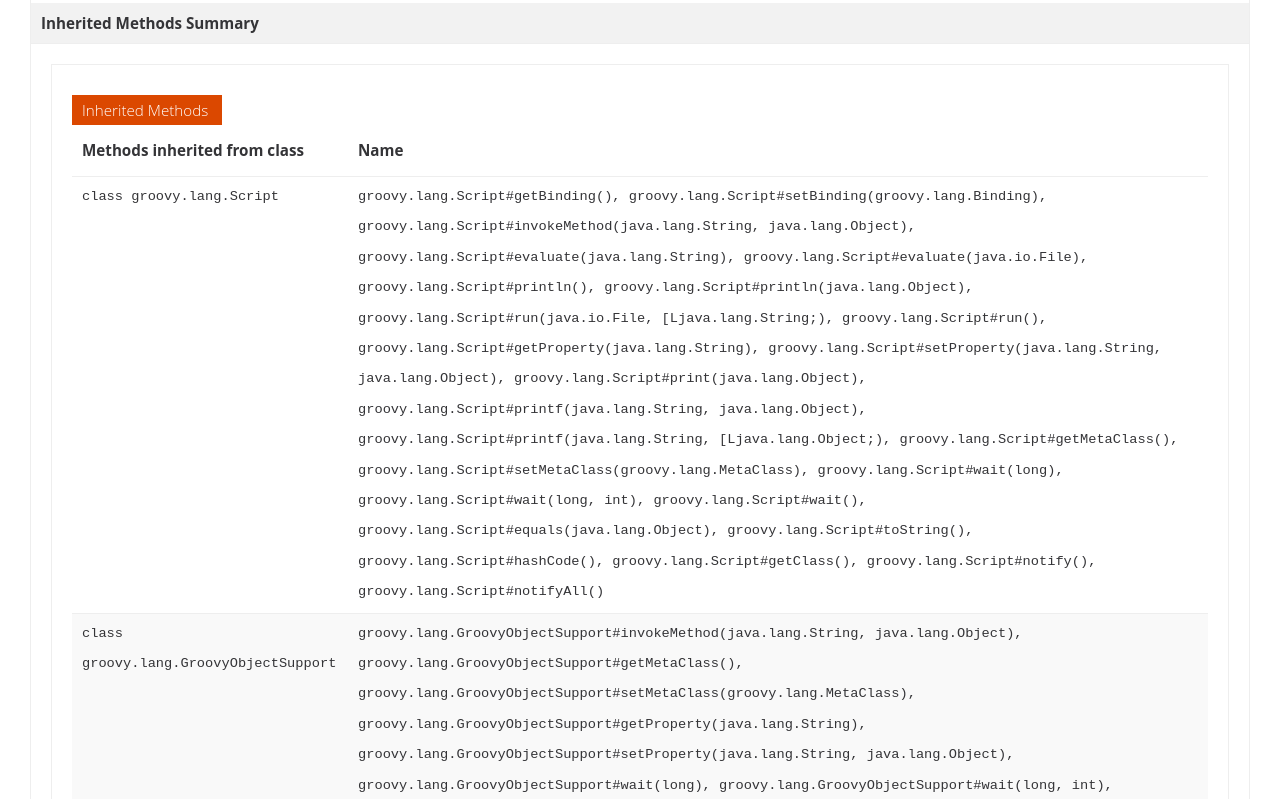
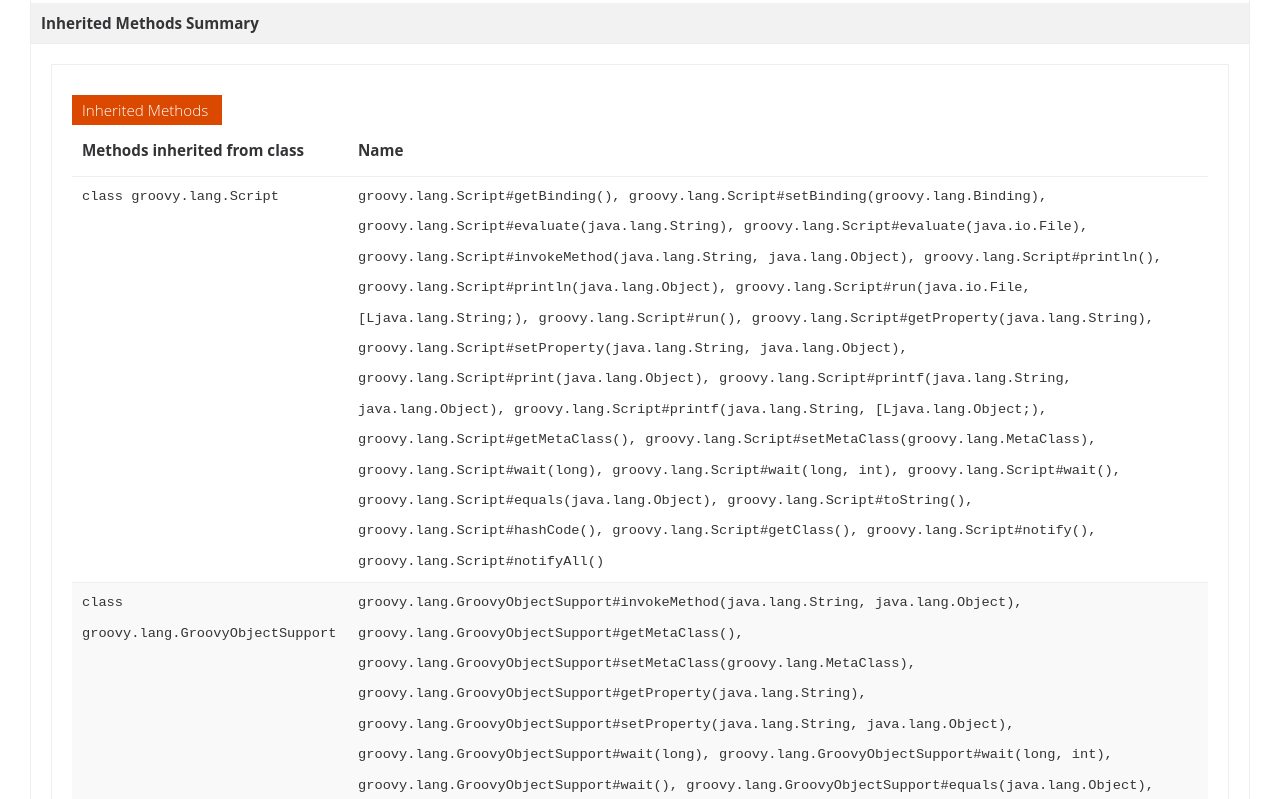
Before and after one commit to tracetronic/jenkins-library, a plain HTML site: page docs/vars/cmd.html in a window 1280 px wide. Shown: the part 614-1413 px from the top of the page. Drawn offline with Linux system fonts and the light colour scheme.

Commit message:
Sync documentation
Signed-off-by: MartinGroscheTT <MartinGroscheTT@users.noreply.github.com>

```diff
--- a/docs/vars/cmd.html
+++ b/docs/vars/cmd.html
@@ -163,7 +163,7 @@ if (location.href.indexOf('is-external=true') == -1) {
 
                         <tr class="altColor">
                             <td class="colFirst"><code>class groovy.lang.Script</code></td>
-                            <td class="colLast"><code>groovy.lang.Script#getBinding(), groovy.lang.Script#setBinding(groovy.lang.Binding), groovy.lang.Script#invokeMethod(java.lang.String, java.lang.Object), groovy.lang.Script#evaluate(java.lang.String), groovy.lang.Script#evaluate(java.io.File), groovy.lang.Script#println(), groovy.lang.Script#println(java.lang.Object), groovy.lang.Script#run(java.io.File, [Ljava.lang.String;), groovy.lang.Script#run(), groovy.lang.Script#getProperty(java.lang.String), groovy.lang.Script#setProperty(java.lang.String, java.lang.Object), groovy.lang.Script#print(java.lang.Object), groovy.lang.Script#printf(java.lang.String, java.lang.Object), groovy.lang.Script#printf(java.lang.String, [Ljava.lang.Object;), groovy.lang.Script#getMetaClass(), groovy.lang.Script#setMetaClass(groovy.lang.MetaClass), groovy.lang.Script#wait(long), groovy.lang.Script#wait(long, int), groovy.lang.Script#wait(), groovy.lang.Script#equals(java.lang.Object), groovy.lang.Script#toString(), groovy.lang.Script#hashCode(), groovy.lang.Script#getClass(), groovy.lang.Script#notify(), groovy.lang.Script#notifyAll()</code></td>
+                            <td class="colLast"><code>groovy.lang.Script#getBinding(), groovy.lang.Script#setBinding(groovy.lang.Binding), groovy.lang.Script#evaluate(java.lang.String), groovy.lang.Script#evaluate(java.io.File), groovy.lang.Script#invokeMethod(java.lang.String, java.lang.Object), groovy.lang.Script#println(), groovy.lang.Script#println(java.lang.Object), groovy.lang.Script#run(java.io.File, [Ljava.lang.String;), groovy.lang.Script#run(), groovy.lang.Script#getProperty(java.lang.String), groovy.lang.Script#setProperty(java.lang.String, java.lang.Object), groovy.lang.Script#print(java.lang.Object), groovy.lang.Script#printf(java.lang.String, java.lang.Object), groovy.lang.Script#printf(java.lang.String, [Ljava.lang.Object;), groovy.lang.Script#getMetaClass(), groovy.lang.Script#setMetaClass(groovy.lang.MetaClass), groovy.lang.Script#wait(long), groovy.lang.Script#wait(long, int), groovy.lang.Script#wait(), groovy.lang.Script#equals(java.lang.Object), groovy.lang.Script#toString(), groovy.lang.Script#hashCode(), groovy.lang.Script#getClass(), groovy.lang.Script#notify(), groovy.lang.Script#notifyAll()</code></td>
                         </tr>
                         <tr class="altColor">
                             <td class="colFirst"><code>class groovy.lang.GroovyObjectSupport</code></td>
```
Also changed, not shown: docs/vars/log.html (+1 -1 lines), docs/vars/maven.html (+1 -1 lines), docs/vars/pipeline2ATX.html (+1 -1 lines), docs/vars/task.html (+1 -1 lines).
